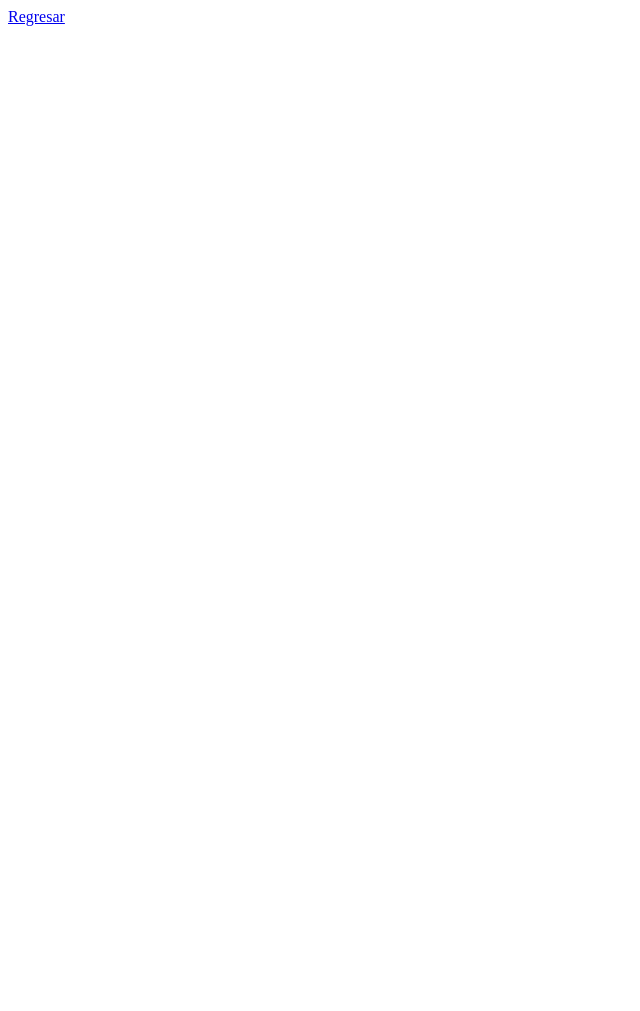
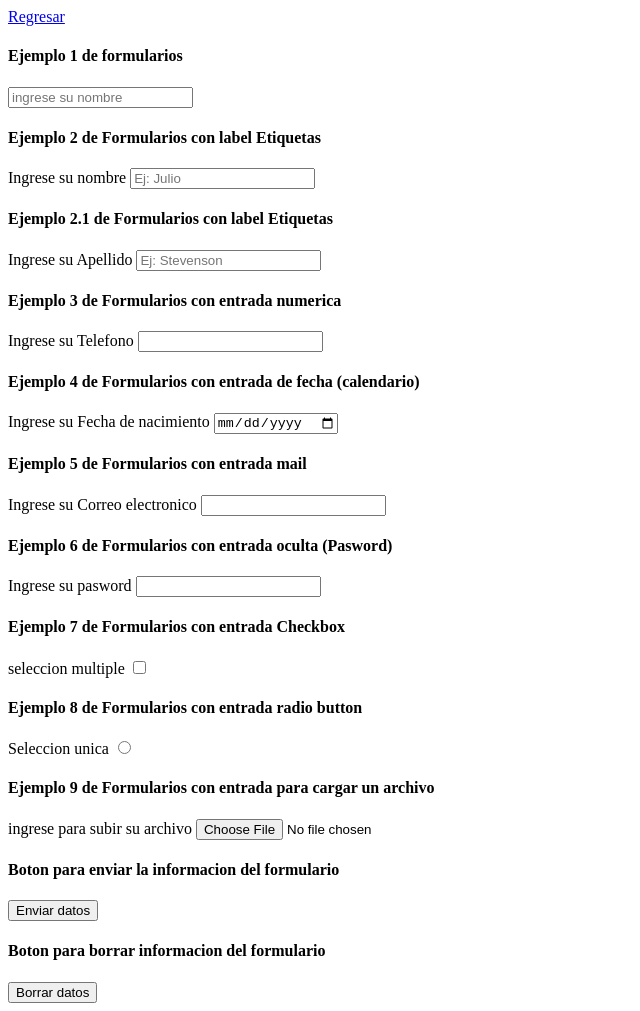
Before and after one commit to Steverodplus/repositorio-ejemplo-, a plain HTML site: page formulario.html in a window 1280 px wide. Shown: the whole page, without its empty margins (0-640 px from the left). Before the commit the page ends 800 px from the top, so only its background shows below. Drawn offline with Linux system fonts and the light colour scheme.

Commit message:
Creacion de nueva pagina para explicacion de los Formularios

```diff
--- a/formulario.html
+++ b/formulario.html
@@ -4,9 +4,83 @@
     <meta charset="UTF-8">
     <meta http-equiv="X-UA-Compatible" content="IE=edge">
     <meta name="viewport" content="width=device-width, initial-scale=1.0">
-    <title>Document</title>
+    <title>Formularios</title>
 </head>
 <body>
     <a href="./index.html">Regresar</a>
+    <form>
+        <h4>Ejemplo 1 de formularios</h4>
+        <input placeholder="ingrese su nombre" />  <!-- Coloca la descripcion dentro del formulario -->
+    </form>
+    <form>
+        <h4>Ejemplo 2 de Formularios con label Etiquetas</h4>
+        <label for="Nombre">
+            Ingrese su nombre
+            <input name = "nombre" placeholder="Ej: Julio">
+        </label>
+    </form>
+    <form>
+        <h4>Ejemplo 2.1 de Formularios con label Etiquetas</h4>
+        <label for="Apellido">
+            Ingrese su Apellido
+            <input lastname = "Apellido" placeholder="Ej: Stevenson">
+        </label>
+    </form>
+    <form>
+        <h4>Ejemplo 3 de Formularios con entrada numerica </h4>
+        <label for="Telefono">
+            Ingrese su Telefono
+            <input type="number">
+        </label>
+    </form>
+    <form>
+        <h4>Ejemplo 4 de Formularios con entrada de fecha (calendario) </h4>
+        <label for="Fecha">
+            Ingrese su Fecha de nacimiento
+            <input type="date">
+        </label>
+    </form>
+    <form>
+        <h4>Ejemplo 5 de Formularios con entrada mail </h4>
+        <label for="Correo">
+            Ingrese su Correo electronico
+            <input type="email">
+        </label>
+    </form>
+    <form>
+        <h4>Ejemplo 6 de Formularios con entrada oculta (Pasword)</h4>
+        <label for="Contrasena">
+            Ingrese su pasword
+            <input type="password">
+        </label>
+    </form>
+    <form>
+        <h4>Ejemplo 7 de Formularios con entrada Checkbox </h4>
+        <label for="checkbox">
+             seleccion multiple
+            <input type="checkbox">
+        </label>
+        <form>
+            <h4>Ejemplo 8 de Formularios con entrada radio button </h4>
+            <label for="Radio">
+                Seleccion unica
+                <input type="radio"">
+            </label>
+        </form>
+        <form>
+            <h4>Ejemplo 9 de Formularios con entrada para cargar un archivo </h4>
+            <label for="Archivo">
+                ingrese para subir su archivo
+                <input type="file">
+            </label>
+        </form>
+        <form>
+            <h4> Boton para enviar la informacion del formulario  </h4>
+                <button type="submit">Enviar datos</button>
+        </form>
+        <form>
+            <h4> Boton para borrar informacion del formulario  </h4>
+                <button type="reset">Borrar datos </button>
+        </form>
 </body>
 </html>
```
